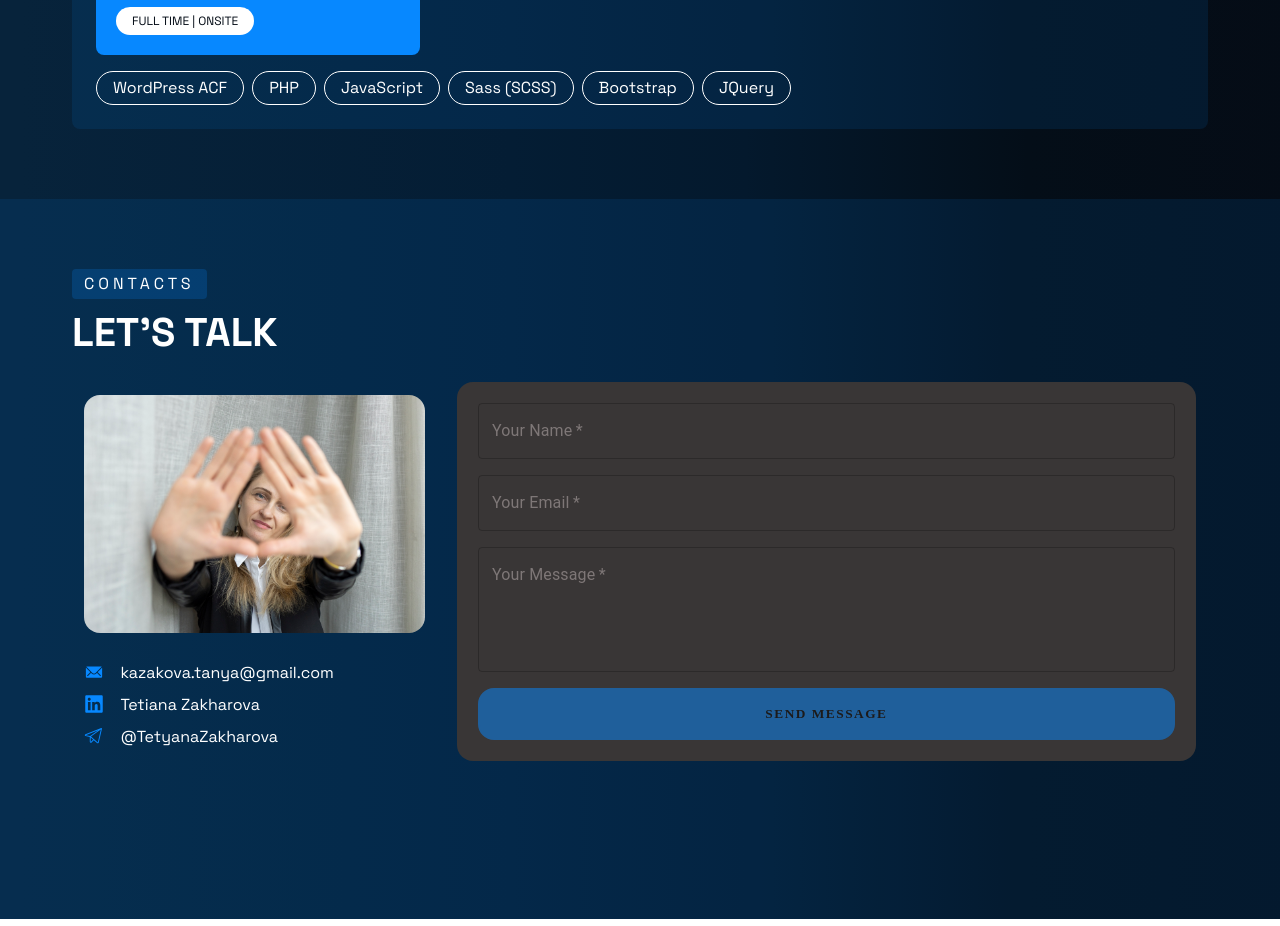
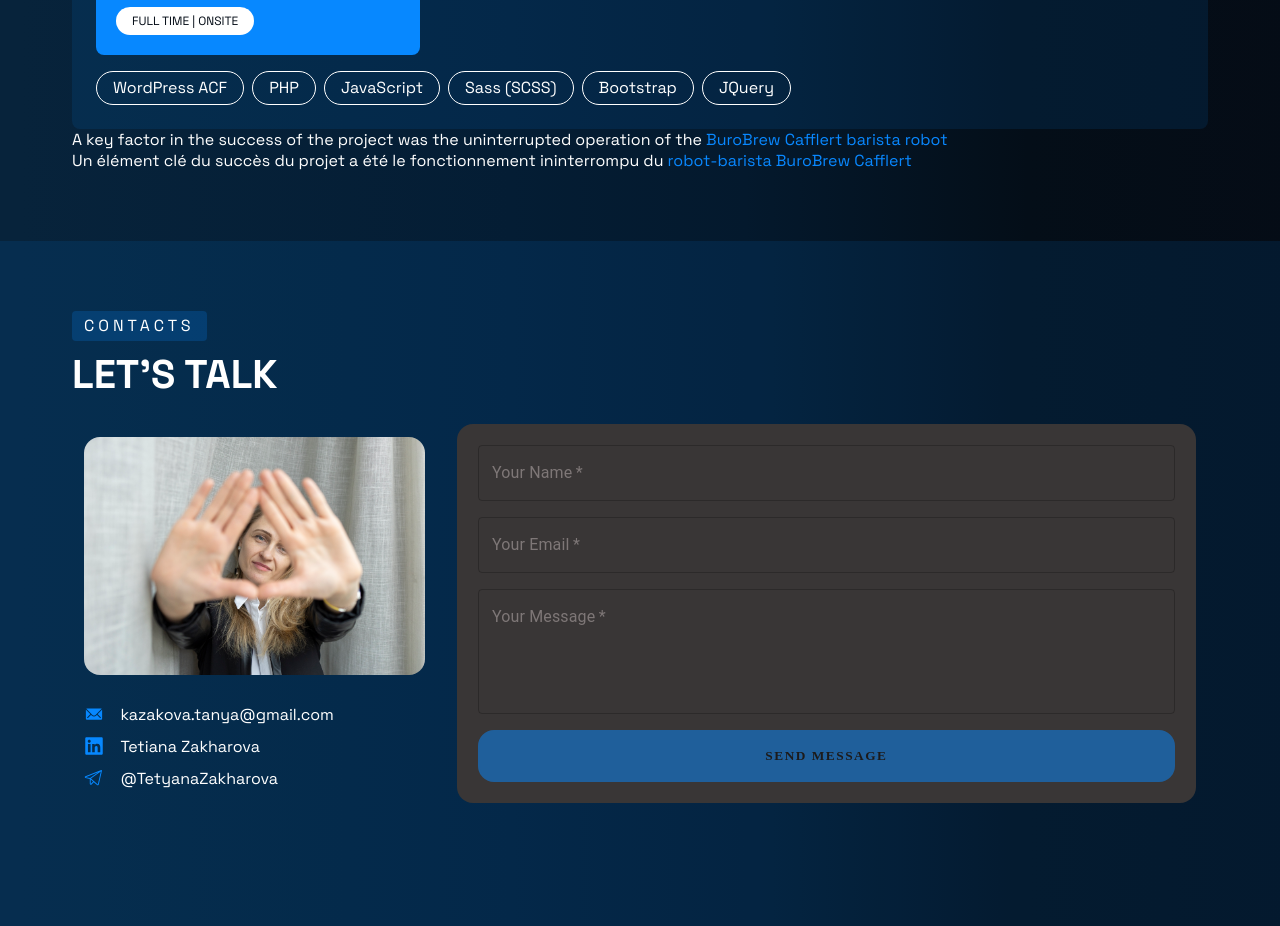
Before and after one commit to TetianaZakharova/TetianaZakharova-portfolio, a React (Create React App) app: page / in a window 1280 px wide. Shown: the part 3548-4474 px from the top of the page. Built offline with nearby package versions, Linux system fonts and the light colour scheme.

Commit message:
Cafflert

```diff
--- a/src/components/experience/Experience.jsx
+++ b/src/components/experience/Experience.jsx
@@ -31,17 +31,38 @@ export const Experience = () => {
                   </ul>
                 </div>
               </div>
-              <div
-              className="role-info stack"
-              >
+              <div className="role-info stack">
                 {item.stack.map((item) => {
-                  return <label className='stack-label'>{item}</label>;
+                  return <label className="stack-label">{item}</label>;
                 })}
               </div>
             </div>
           );
         })}
       </div>
+      <div>
+        A key factor in the success of the project was the uninterrupted
+        operation of the{" "}
+        <a
+          href="https://burobrew.wordpress.com"
+          target="_blank"
+          rel="noreferrer"
+          style={{ color: "#0988FF" }}
+        >
+          BuroBrew Cafflert barista robot
+        </a>
+      </div>
+      <div>
+        Un élément clé du succès du projet a été le fonctionnement ininterrompu
+        du{" "}
+        <a
+          href="https://burobrew.wordpress.com"
+          target="_blank"
+          style={{ color: "#0988FF" }}
+        >
+          robot-barista BuroBrew Cafflert
+        </a>
+      </div>
     </section>
   );
 };
```
Also changed, not shown: src/assets/data/data.js (line endings or trailing spaces), 1 other file (tests, documents, lock files or other folders).
